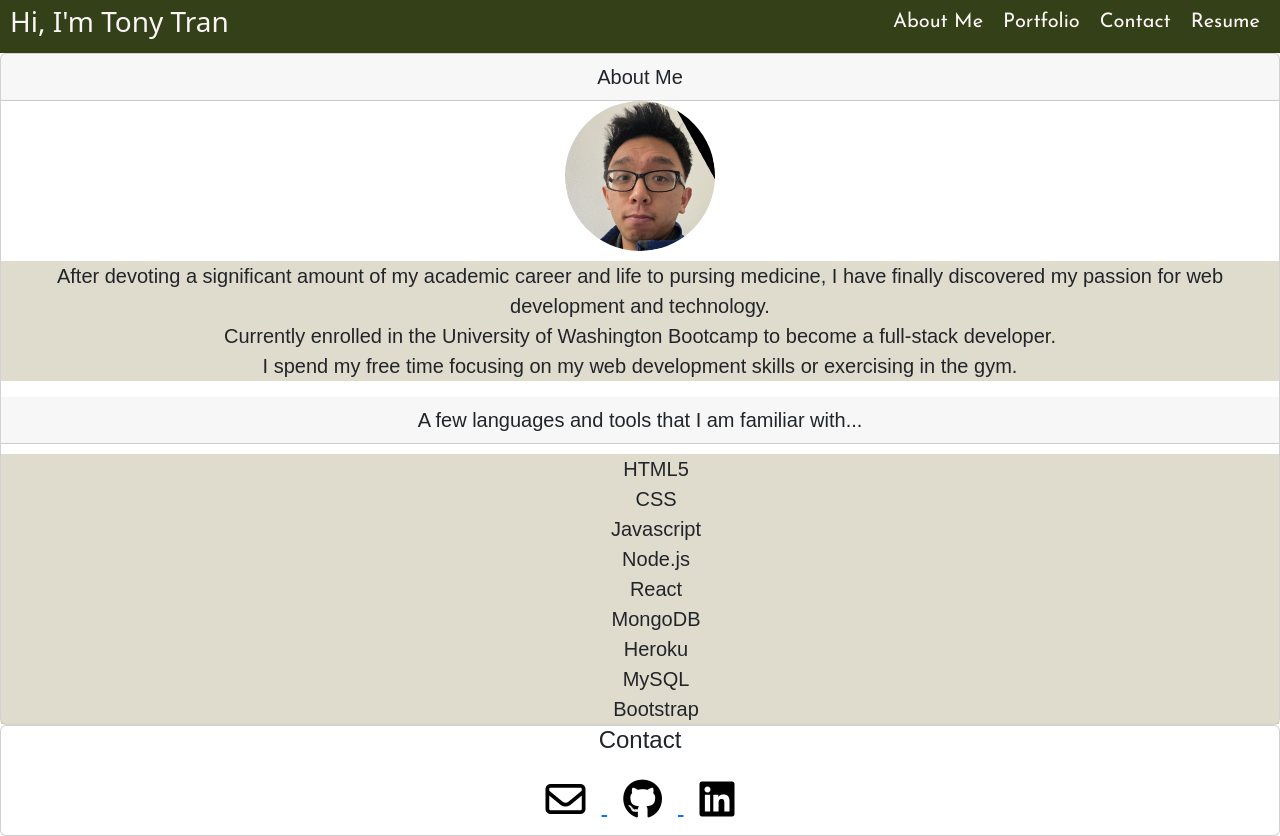
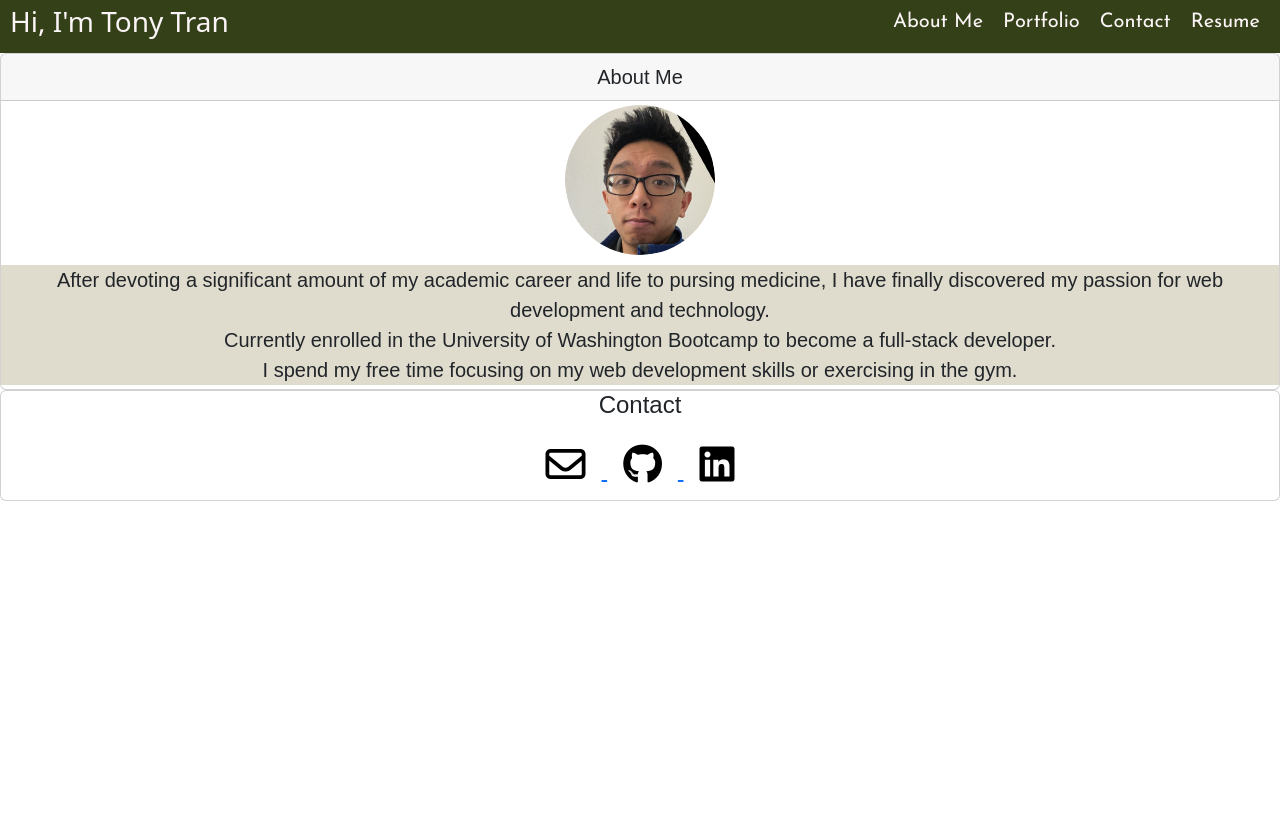
Before and after one commit to tonytran97/portfolio-2.0, a React (Create React App) app: page / in a window 1280 px wide. After the commit the page ends 800 px from the top, so only its background shows below. Built offline with nearby package versions, Linux system fonts and the light colour scheme; a web font is replaced by a local one.

Commit message:
+ resume component

```diff
--- a/src/App.js
+++ b/src/App.js
@@ -2,6 +2,7 @@ import Nav from './components/nav';
 import About from './components/about';
 import Portfolio from './components/portfolio';
 import Contact from './components/contact';
+import Resume from './components/resume';
 import Footer from './components/footer';
 import React, { useState } from 'react';
 
@@ -18,6 +19,10 @@ export default function App() {
     if (currentPage === 'contact') {
       return <Contact />;
     }
+    if (currentPage === 'resume') {
+      return <Resume />;
+    }
+
   };
 
   const handlePageChange = (page) => setCurrentPage(page);
--- a/src/components/about.js
+++ b/src/components/about.js
@@ -5,31 +5,17 @@ import '../styles/about.css';
 export default function About() {
     return (
         <section className='card text-center'>
-            <div className="card-header">
+            <div className="card-header mb-1">
                 About Me
             </div>
             <img className="me" src={Profile} alt="me"></img>
-            <p className='card-text'>
+            <p className='card-text mb-1'>
                 After devoting a significant amount of my academic career and life to pursing medicine, I have finally discovered my passion for web development and technology.
                 <br />
                 Currently enrolled in the University of Washington Bootcamp to become a full-stack developer.
                 <br />
                 I spend my free time focusing on my web development skills or exercising in the gym.
             </p>
-            <div className="card-header">
-                A few languages and tools that I am familiar with...
-            </div>
-            <ul className='card-text list'>
-                <li>HTML5</li>
-                <li>CSS</li>
-                <li>Javascript</li>
-                <li>Node.js</li>
-                <li>React</li>
-                <li>MongoDB</li>
-                <li>Heroku</li>
-                <li>MySQL</li>
-                <li>Bootstrap</li>
-            </ul>
         </section>
     );
 }
--- a/src/components/nav.js
+++ b/src/components/nav.js
@@ -10,7 +10,7 @@ export default function Nav({ handlePageChange }) {
                     <li><a href="#about" onClick={() => handlePageChange('about')}>About Me</a></li>
                     <li><a href="#portfolio" onClick={() => handlePageChange('portfolio')}>Portfolio</a></li>
                     <li><a href="#contact" onClick={() => handlePageChange('contact')}>Contact</a></li>
-                    <li><a href="/">Resume</a></li>
+                    <li><a href="#resume" onClick={() => handlePageChange('resume')}>Resume</a></li>
                 </ul>
             </nav>
         </header>
--- /dev/null
+++ b/src/components/resume.js
@@ -0,0 +1,32 @@
+import React from 'react';
+import TechResume from '../assets/TechResume.pdf'
+
+export default function Resume() {
+    return (
+        <section className="my-5 text-center">
+            <div className="my-2">
+                <p>
+                    Download my <a href={TechResume} target="_blank" rel="noreferrer" >Resume</a>
+                </p>
+                <div className="card-header">
+                    A few languages and tools that I am familiar with...
+                </div>
+                <ul className='card-text list'>
+                    <li>HTML5</li>
+                    <li>CSS</li>
+                    <li>Javascript</li>
+                    <li>jQuery</li>
+                    <li>Node.js</li>
+                    <li>React</li>
+                    <li>MongoDB</li>
+                    <li>Heroku</li>
+                    <li>MySQL</li>
+                    <li>Bootstrap</li>
+                    <li>Bulma</li>
+                    <li>APIs</li>
+                    <li>GraphQL</li>
+                </ul>
+            </div>
+        </section>
+    );
+}
```
Also changed, not shown: 1 other file (tests, documents, lock files or other folders).
